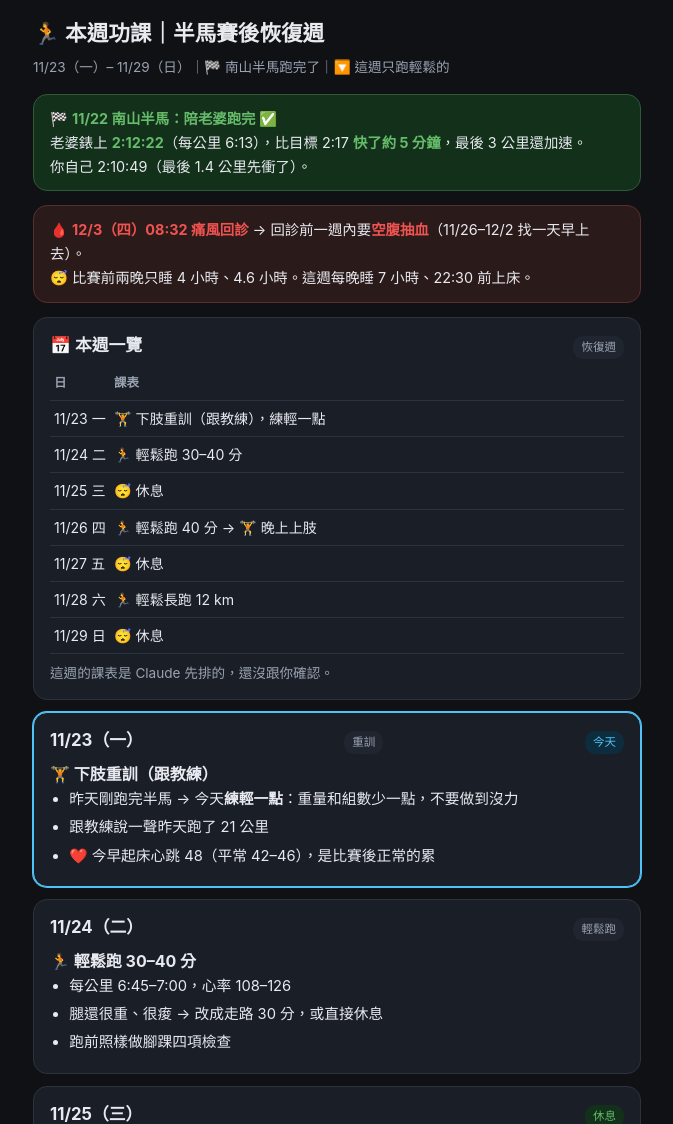
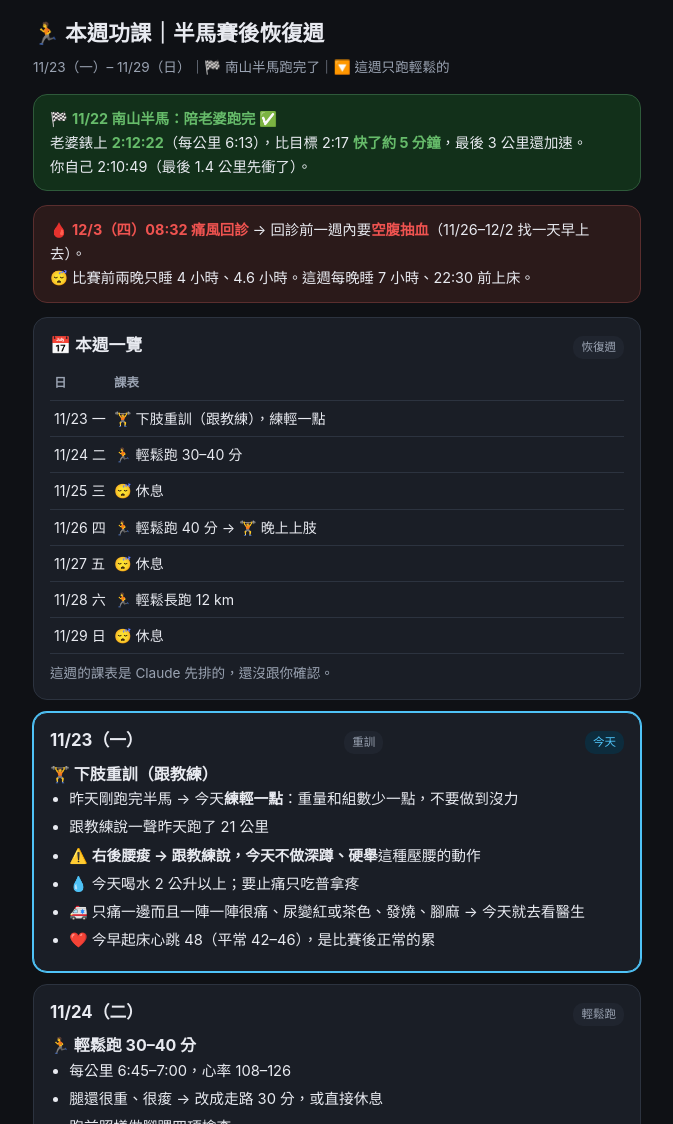
Before and after one commit to JCHuang3011/CrewOuting, a plain HTML site: page weekly-training.html in a window 1280 px wide. Shown: the top 1124 px of the page, without its empty margins (303-976 px from the left). Drawn offline with Linux system fonts and the light colour scheme.

Commit message:
weekly-training: 11/23 卡加上右後腰痠的注意事項（不做深蹲硬舉、就醫線）
Co-Authored-By: Claude Fable 5.2 <noreply@anthropic.com>
Claude-Session: https://claude.ai/code/session_01EM38Wqb34Ap2itC1RJP6YS

```diff
--- a/weekly-training.html
+++ b/weekly-training.html
@@ -91,6 +91,9 @@
   <ul>
     <li>昨天剛跑完半馬 → 今天<b>練輕一點</b>：重量和組數少一點，不要做到沒力</li>
     <li>跟教練說一聲昨天跑了 21 公里</li>
+    <li>⚠️ <b>右後腰痠 → 跟教練說，今天不做深蹲、硬舉</b>這種壓腰的動作</li>
+    <li>💧 今天喝水 2 公升以上；要止痛只吃普拿疼</li>
+    <li>🚑 只痛一邊而且一陣一陣很痛、尿變紅或茶色、發燒、腳麻 → 今天就去看醫生</li>
     <li>❤️ 今早起床心跳 48（平常 42–46），是比賽後正常的累</li>
   </ul>
 </div>
```
